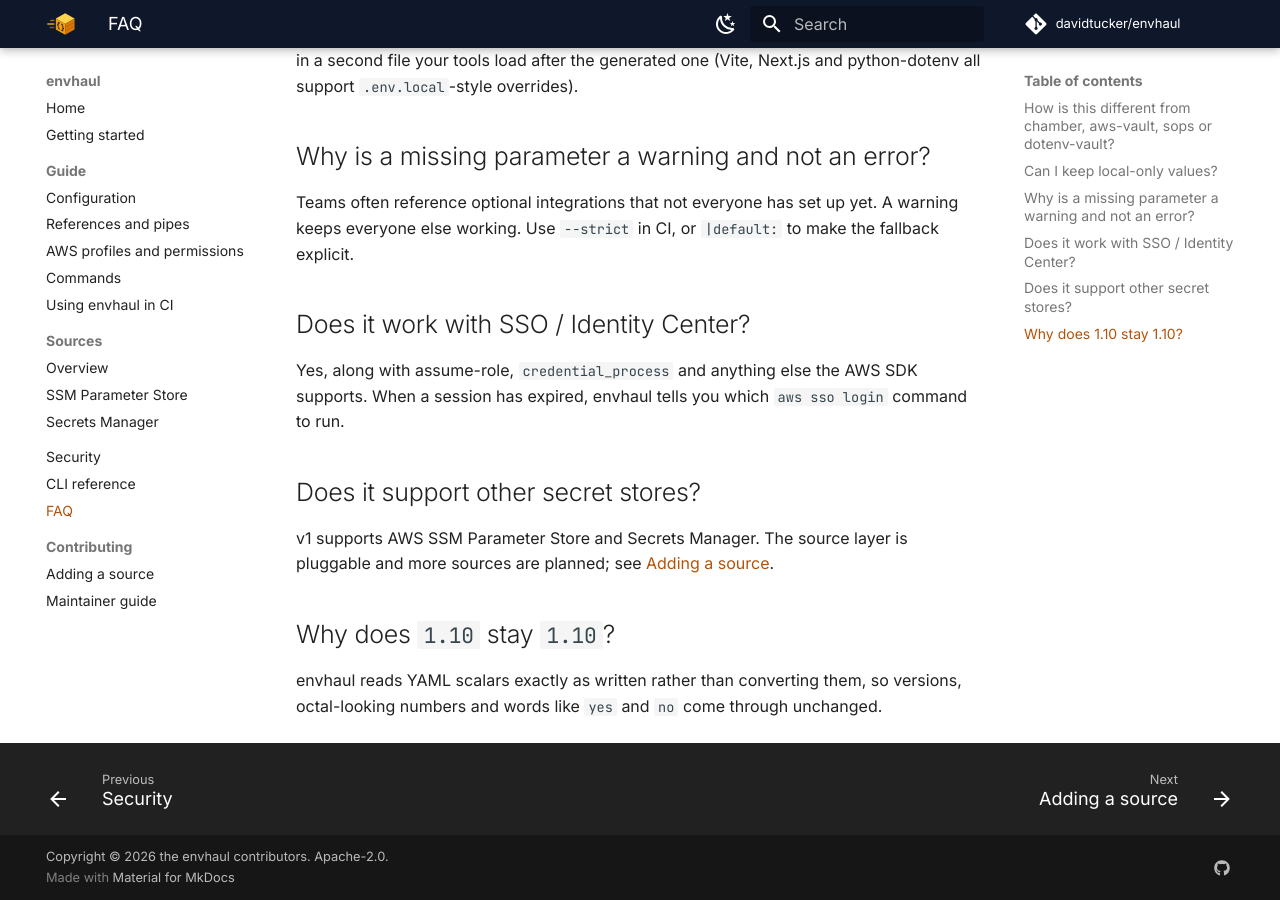
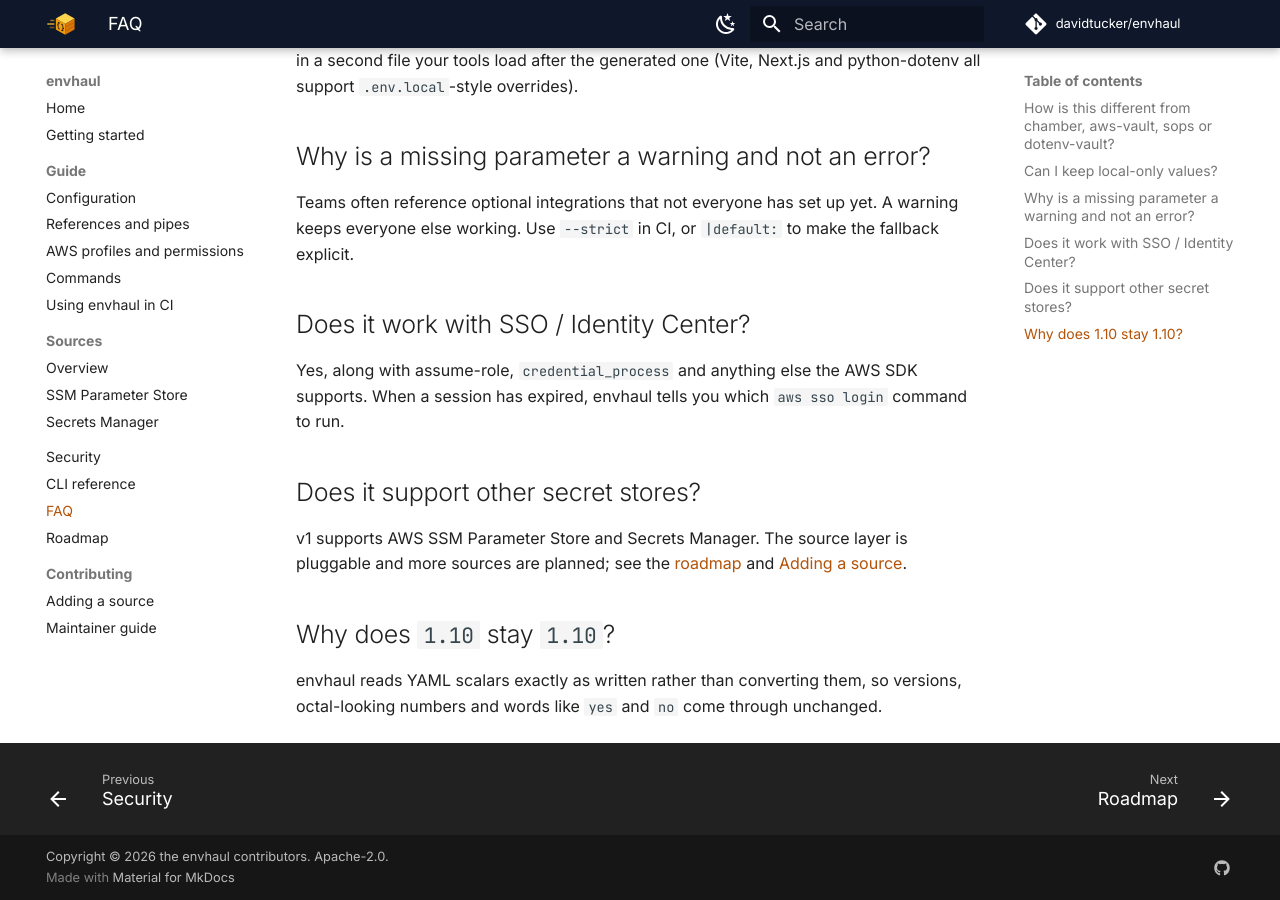
Before and after one commit to davidtucker/envhaul, an MkDocs documentation site: the page built from docs/faq.md, in a window 1280 px wide and 900 px high, scrolled down 614 px. Built offline with MkDocs 1.6.1 and Material for MkDocs 9.7.7, drawn with Linux system fonts in a browser that asks for light colours; comment, search, counter and statistics services are not loaded.

Commit message:
docs: add a roadmap of planned sources (#7)
List HashiCorp Vault and OpenBao, 1Password, Google Cloud Secret Manager
and Azure Key Vault as planned sources, and link the roadmap from the
docs nav, the FAQ and the sources overview.

Co-authored-by: Claude Opus 5.5 <noreply@anthropic.com>

```diff
--- a/docs/faq.md
+++ b/docs/faq.md
@@ -35,7 +35,8 @@ SDK supports. When a session has expired, envhaul tells you which
 ## Does it support other secret stores?
 
 v1 supports AWS SSM Parameter Store and Secrets Manager. The source layer is
-pluggable and more sources are planned; see [Adding a source](contributing/providers.md).
+pluggable and more sources are planned; see the [roadmap](roadmap.md) and
+[Adding a source](contributing/providers.md).
 
 ## Why does `1.10` stay `1.10`?
 
--- a/mkdocs.yml
+++ b/mkdocs.yml
@@ -80,6 +80,7 @@ nav:
   - Security: security.md
   - CLI reference: reference/cli/envhaul.md
   - FAQ: faq.md
+  - Roadmap: roadmap.md
   - Contributing:
       - Adding a source: contributing/providers.md
       - Maintainer guide: maintainers.md
```
Also changed, not shown: docs/roadmap.md (added, +35 -0 lines), docs/sources/index.md (+1 -1 lines).
